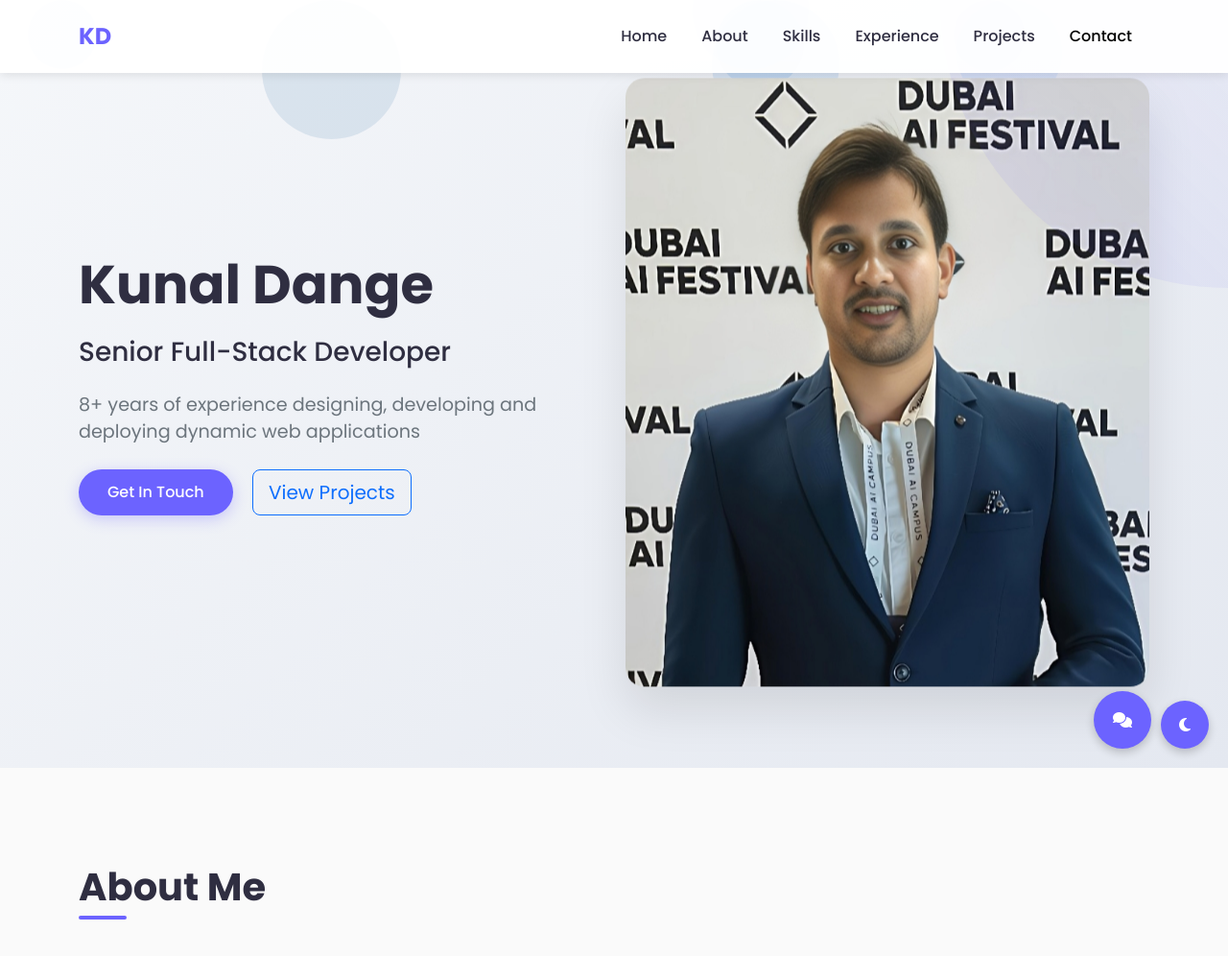
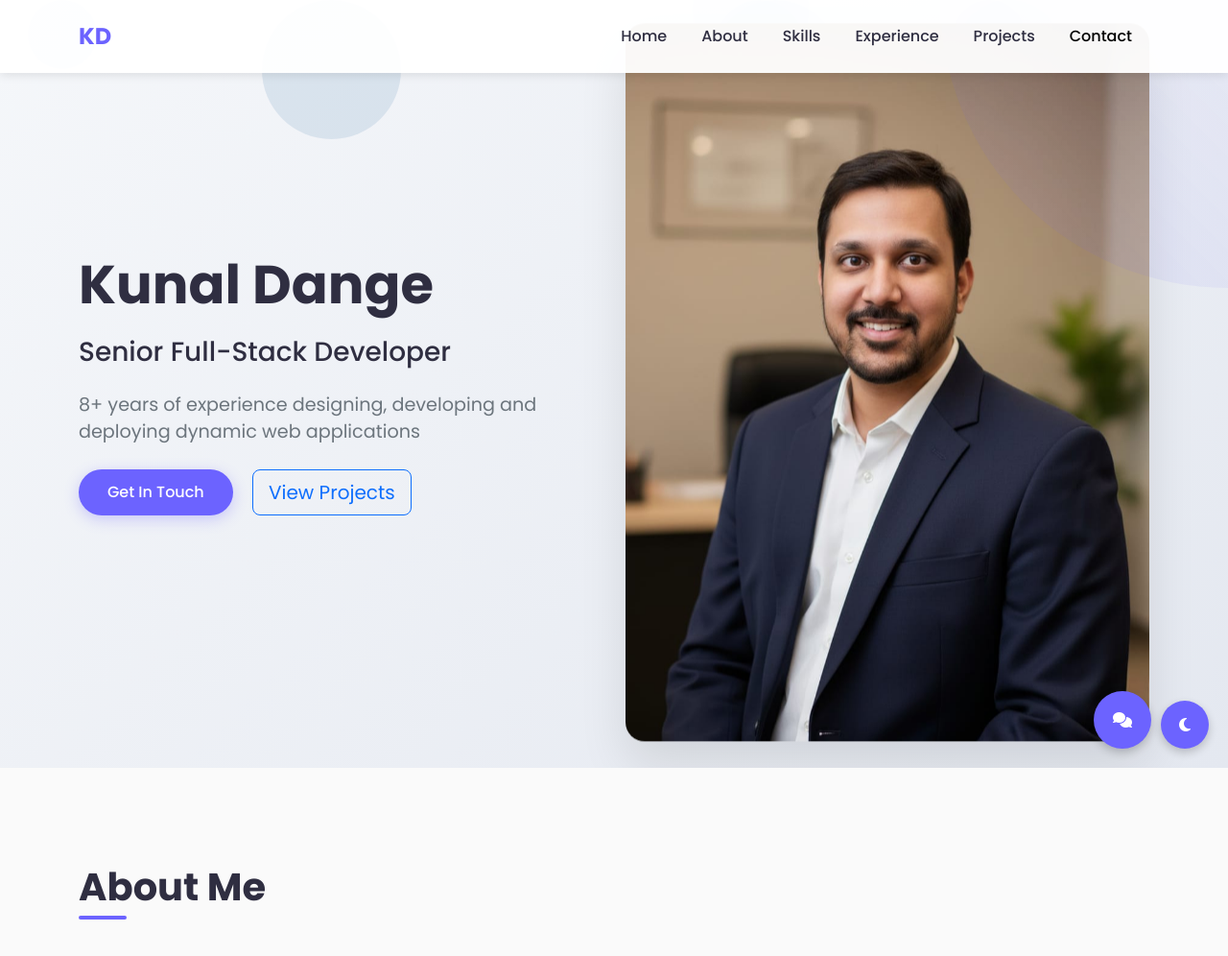
Before and after one commit to kunaldange25/My_Portfolio, a Flask app: template templates/index1.html in a window 1280 px wide. Shown: the top 996 px of the page at 96% size. Run offline with Flask 3, Linux system fonts and the light colour scheme; the template is opened without the code that fills it, so the values that code supplies are empty; some libraries are stand-ins or nearby versions.

Commit message:
Update index1.html

```diff
--- a/templates/index1.html
+++ b/templates/index1.html
@@ -897,7 +897,7 @@
                 </div>
                 <div class="col-lg-6 fade-in delay-1">
                     <div class="hero-image text-center">
-                        <img src="../public/static/img/Kunal_Dange_2.png" alt="Kunal Dange" class="profile-img">
+                        <img src="../public/static/img/Kunal_Dange_3.jpeg" alt="Kunal Dange" class="profile-img">
                     </div>
                 </div>
             </div>
```
